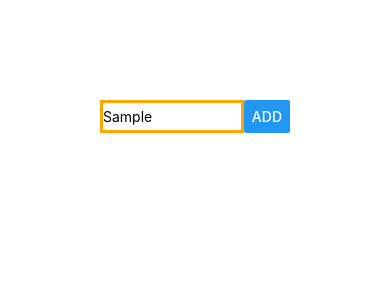
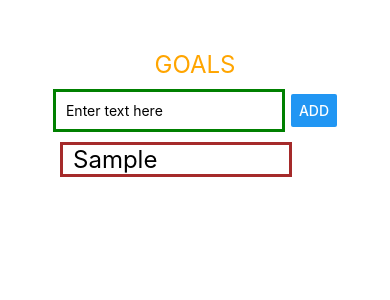
Before and after one commit to MaksymShokin/React-Native-First-App, a React Native app: screen / in a window 390 px wide. Both pictures are taken after typing "Sample" into the empty fields and a click on the button "ADD". Shown: the top 300 px of the page. Built offline with nearby package versions, Linux system fonts and the light colour scheme.

Commit message:
'todolist'

```diff
--- a/App.js
+++ b/App.js
@@ -1,17 +1,57 @@
-import React, { useState } from 'react';
-import { StyleSheet, Text, View, Button, TextInput } from 'react-native';
+import React, {useState} from 'react';
+import {StyleSheet, Text, View, Button, TextInput} from 'react-native';
 
 export default function App() {
-  const [mainText, setMainText] = useState('Default text');
+  const [currentTask, setCurrentTask] = useState('');
+  const [listOfTasks, setListOfTasks] = useState([]);
+
+
+  const allTasks = listOfTasks.map(elem => {
+    return (
+      <View style={{margin: 10, width: '80%', justifyContent: 'space-around', borderColor: 'red', border: 3}} key={elem}>
+        <Text style={{fontSize: 24, borderColor: 'brown', borderWidth: 3, paddingLeft: 10}}>{elem}</Text>
+      </View>
+    )
+  });
+
+  const typeTaskHandler = input => {
+    setCurrentTask(input)
+  };
+
+  const addTaskHandler = () => {
+    setListOfTasks(currentTasks => [...currentTasks, currentTask]);
+    setCurrentTask('')
+  };
+
   return (
-    <View style={{ padding: 100 }}>
-      <View style={{ flexDirection: 'row' }}>
+    <View style={{padding: 50}}>
+      <Text style={styles.goals}>GOALS</Text>
+      <View style={{flexDirection: 'row', justifyContent: 'space-around', alignItems: 'center'}}>
         <TextInput
-            placeholder="Enter text here"
-            style={{ width: '80%', borderColor: 'orange', borderWidth: 3 }}
+          placeholder="Enter text here"
+          style={{ width: '80%', borderColor: 'green', borderWidth: 3, padding: 10}}
+          value={currentTask}
+          onChangeText={typeTaskHandler}
         />
-        <Button title="Add" />
+
+        <Button
+          title="Add"
+          onPress={addTaskHandler}
+        />
       </View>
+      <View>
+        {allTasks}
+      </View>
+
     </View>
   );
 }
+
+const styles = StyleSheet.create({
+  goals: {
+    fontSize: 24,
+    color: 'orange',
+    textAlign: 'center',
+    marginBottom: 10
+  }
+});
--- a/package.json
+++ b/package.json
@@ -9,6 +9,7 @@
   },
   "dependencies": {
     "expo": "^35.0.0",
+    "expo-cli": "^3.10.2",
     "react": "16.8.3",
     "react-dom": "16.8.3",
     "react-native": "https://github.com/expo/react-native/archive/sdk-35.0.0.tar.gz",
```
Also changed, not shown: 1 other file (tests, documents, lock files or other folders).
